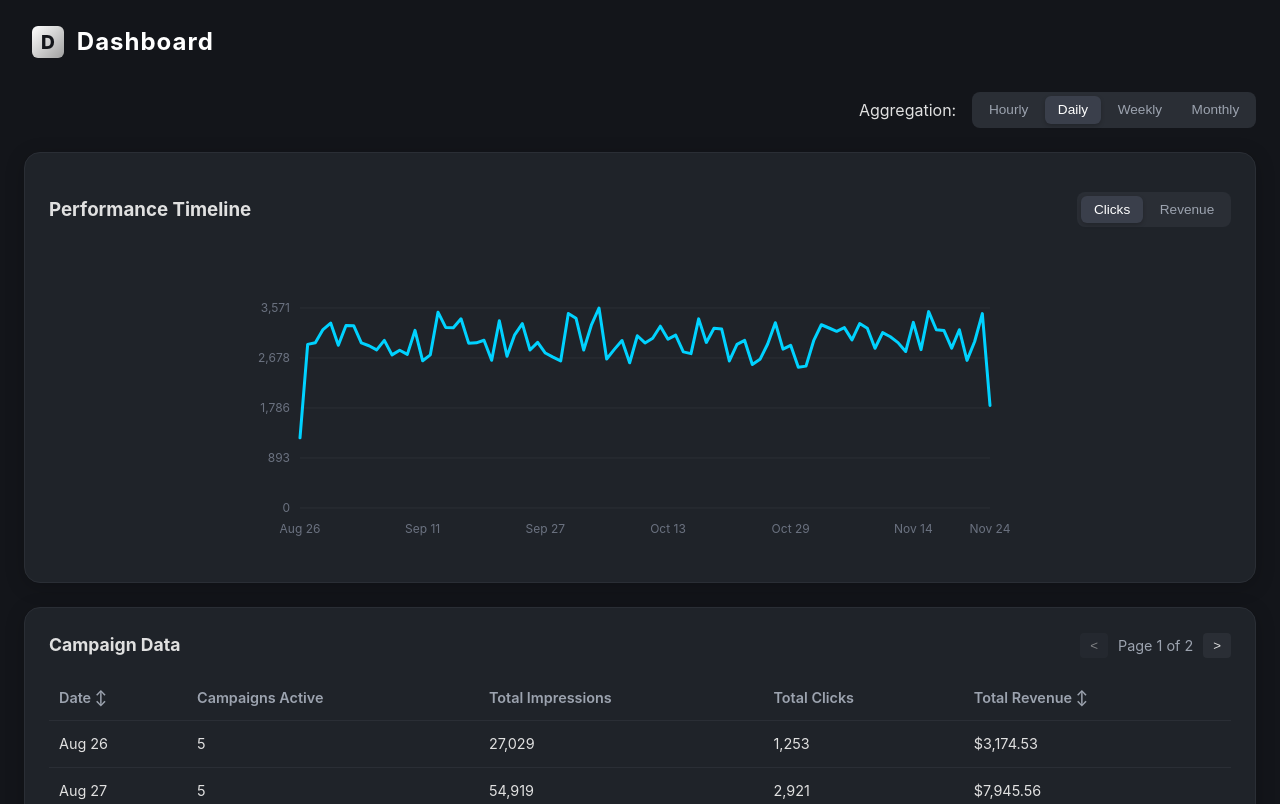
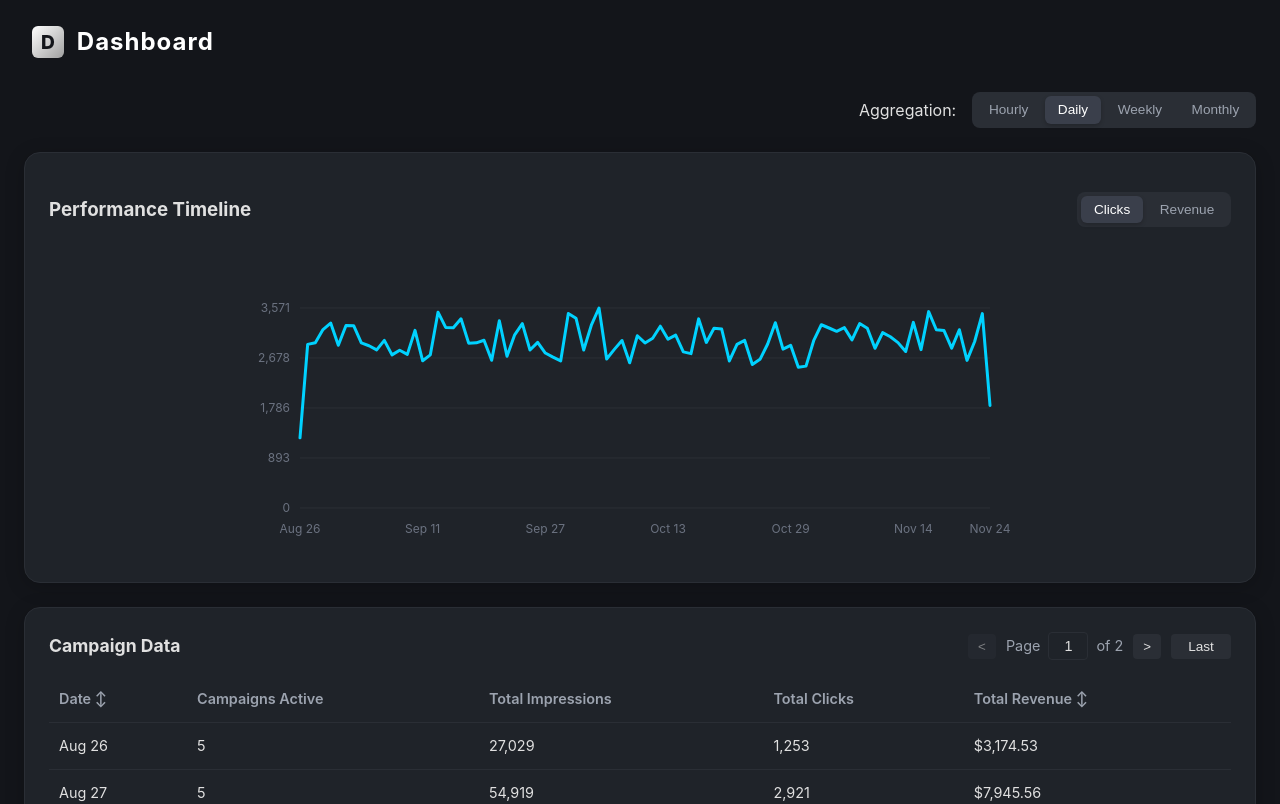
Before and after one commit to hapttic/front-test-assigment-2025-public, a React (Vite) app: page / in a window 1280 px wide. Shown: the top 804 px of the page. Built offline with nearby package versions, Linux system fonts and the light colour scheme.

Commit message:
feat: add pagination to data grid, first/last page navigation and direct page input to pagination controls

```diff
--- a/src/components/Table/DataGrid.scss
+++ b/src/components/Table/DataGrid.scss
@@ -23,6 +23,28 @@
       align-items: center;
       gap: 10px;
 
+      .page-input-form {
+        display: flex;
+        align-items: center;
+        gap: 8px;
+      }
+
+      .page-input {
+        background: #1f2329;
+        border: 1px solid #2a2e35;
+        color: #e0e0e0;
+        padding: 5px 8px;
+        border-radius: 4px;
+        width: 40px;
+        text-align: center;
+        font-size: 0.9rem;
+
+        &:focus {
+          outline: none;
+          border-color: #00d2ff;
+        }
+      }
+
       .page-btn {
         background: #2a2e35;
         border: none;
@@ -39,6 +61,12 @@
         &:disabled {
           opacity: 0.5;
           cursor: not-allowed;
+        }
+
+        &.jump-btn {
+          min-width: 60px;
+          font-size: 0.85rem;
+          font-weight: 500;
         }
       }
 
--- a/src/components/Table/DataGrid.tsx
+++ b/src/components/Table/DataGrid.tsx
@@ -13,6 +13,7 @@ const DataGrid: React.FC<DataGridProps> = ({ data }) => {
   const [sortField, setSortField] = useState<SortField | null>(null);
   const [sortDirection, setSortDirection] = useState<SortDirection>("desc");
   const [currentPage, setCurrentPage] = useState(1);
+  const [inputPage, setInputPage] = useState("1");
   const pageSize = 50;
 
   const handleSort = (field: SortField) => {
@@ -44,11 +45,31 @@ const DataGrid: React.FC<DataGridProps> = ({ data }) => {
   const handlePageChange = (newPage: number) => {
     if (newPage >= 1 && newPage <= totalPages) {
       setCurrentPage(newPage);
+      setInputPage(newPage.toString());
+    }
+  };
+
+  const handleJumpToFirstLast = () => {
+    if (currentPage === totalPages) {
+      handlePageChange(1);
+    } else {
+      handlePageChange(totalPages);
+    }
+  };
+
+  const handleInputSubmit = (e: React.FormEvent) => {
+    e.preventDefault();
+    const pageNum = parseInt(inputPage);
+    if (!isNaN(pageNum) && pageNum >= 1 && pageNum <= totalPages) {
+      handlePageChange(pageNum);
+    } else {
+      setInputPage(currentPage.toString());
     }
   };
 
   React.useEffect(() => {
     setCurrentPage(1);
+    setInputPage("1");
   }, [data]);
 
   return (
@@ -63,15 +84,28 @@ const DataGrid: React.FC<DataGridProps> = ({ data }) => {
           >
             &lt;
           </button>
-          <span className="page-info">
-            Page {currentPage} of {totalPages || 1}
-          </span>
+
+          <form onSubmit={handleInputSubmit} className="page-input-form">
+            <span className="page-info">Page</span>
+            <input
+              type="text"
+              value={inputPage}
+              onChange={(e) => setInputPage(e.target.value)}
+              className="page-input"
+            />
+            <span className="page-info">of {totalPages || 1}</span>
+          </form>
+
           <button
             onClick={() => handlePageChange(currentPage + 1)}
             disabled={currentPage === totalPages}
             className="page-btn"
           >
             &gt;
+          </button>
+
+          <button onClick={handleJumpToFirstLast} className="page-btn jump-btn">
+            {currentPage === totalPages ? "First" : "Last"}
           </button>
         </div>
       </div>
```
